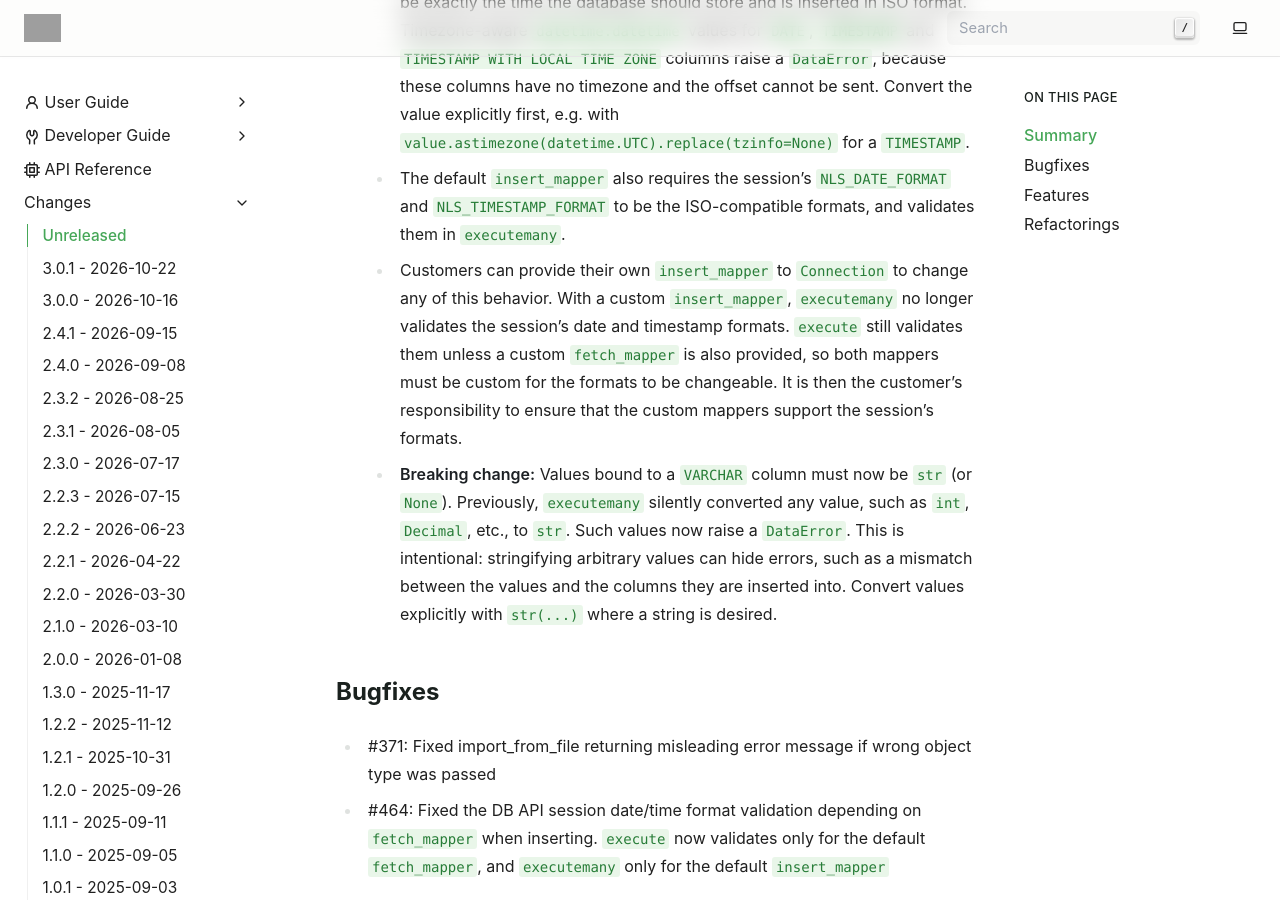
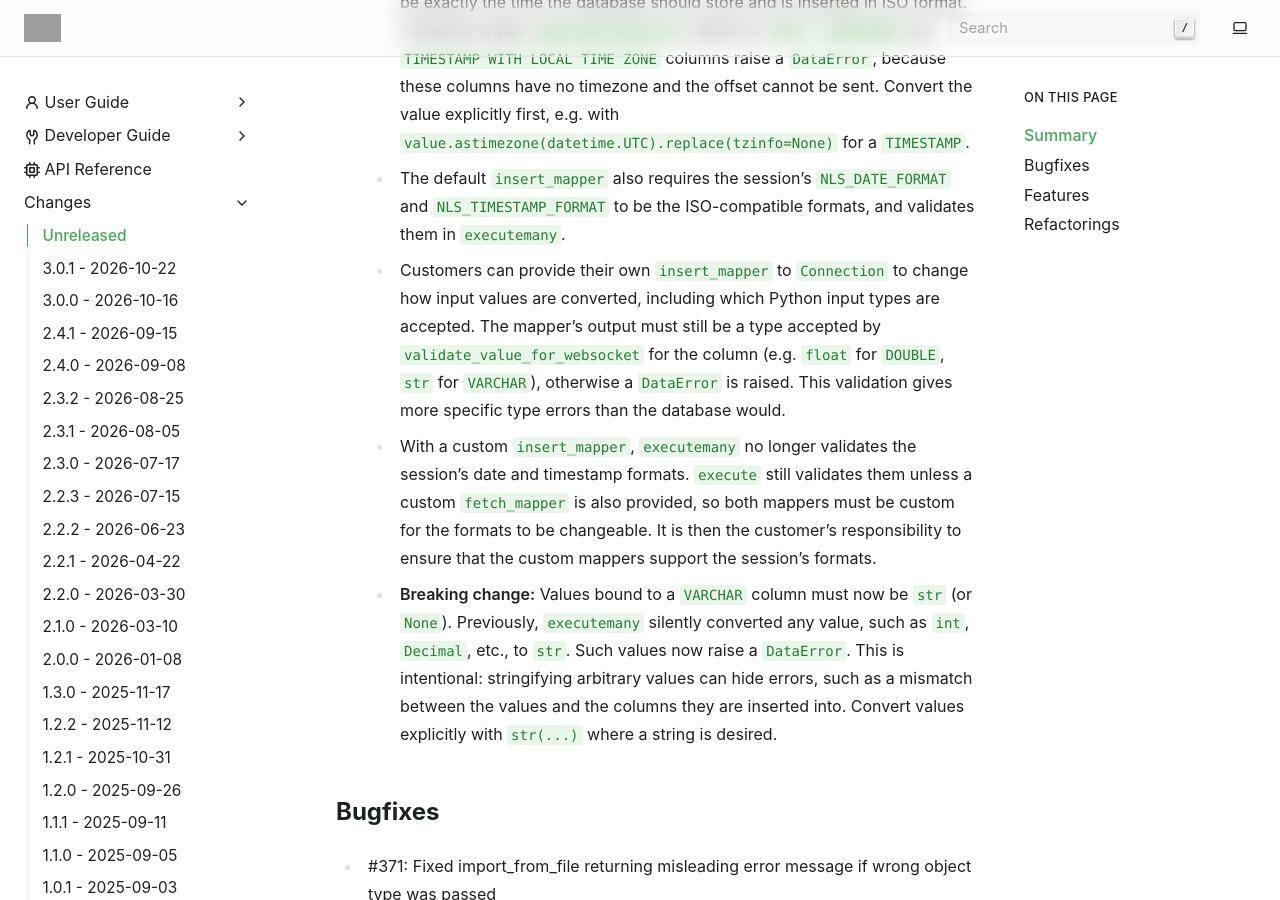
Before and after one commit to exasol/pyexasol, a Sphinx documentation site: the page built from doc/changes/unreleased.md, in a window 1280 px wide and 900 px high, scrolled down 1551 px. Built offline with Sphinx 7.4.7, drawn with Linux system fonts in a browser that asks for light colours; grey boxes are pictures that could not be loaded.

Commit message:
Fix so clearer that validation still happening

```diff
--- a/doc/changes/unreleased.md
+++ b/doc/changes/unreleased.md
@@ -40,12 +40,17 @@ In this major release, the following changes were made:
     * The default `insert_mapper` also requires the session's ``NLS_DATE_FORMAT``
       and ``NLS_TIMESTAMP_FORMAT`` to be the ISO-compatible formats, and validates
       them in ``executemany``.
-    * Customers can provide their own `insert_mapper` to `Connection` to change any
-      of this behavior. With a custom `insert_mapper`, `executemany` no longer
-      validates the session's date and timestamp formats. `execute` still validates
-      them unless a custom `fetch_mapper` is also provided, so both mappers must be
-      custom for the formats to be changeable. It is then the customer's
-      responsibility to ensure that the custom mappers support the session's formats.
+    * Customers can provide their own `insert_mapper` to `Connection` to change how
+      input values are converted, including which Python input types are accepted.
+      The mapper's output must still be a type accepted by
+      `validate_value_for_websocket` for the column (e.g. `float` for `DOUBLE`,
+      `str` for `VARCHAR`), otherwise a `DataError` is raised. This validation gives
+      more specific type errors than the database would.
+    * With a custom `insert_mapper`, `executemany` no longer validates the session's
+      date and timestamp formats. `execute` still validates them unless a custom
+      `fetch_mapper` is also provided, so both mappers must be custom for the
+      formats to be changeable. It is then the customer's responsibility to ensure
+      that the custom mappers support the session's formats.
   * **Breaking change:** Values bound to a `VARCHAR` column must now be `str`
     (or `None`). Previously, `executemany` silently converted any value, such as
     `int`, `Decimal`, etc., to `str`. Such values now raise a `DataError`. This is
```
